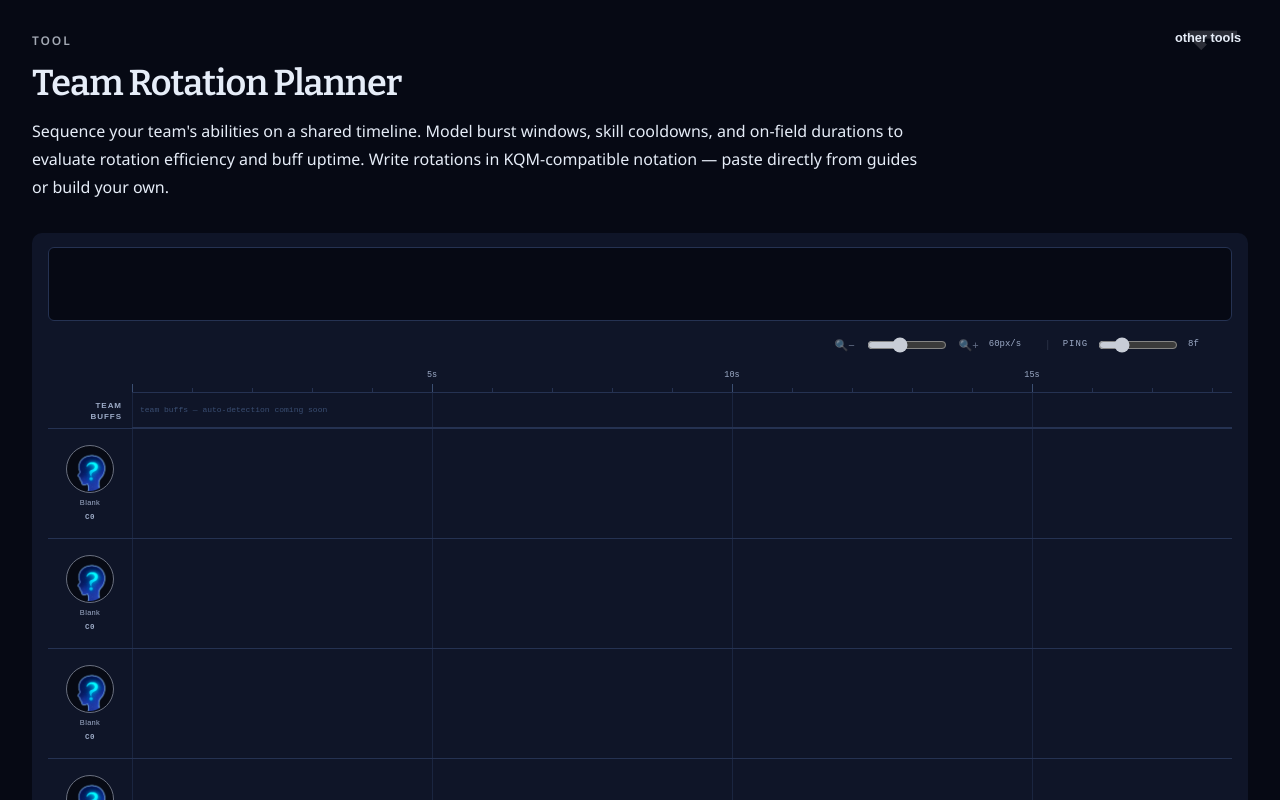
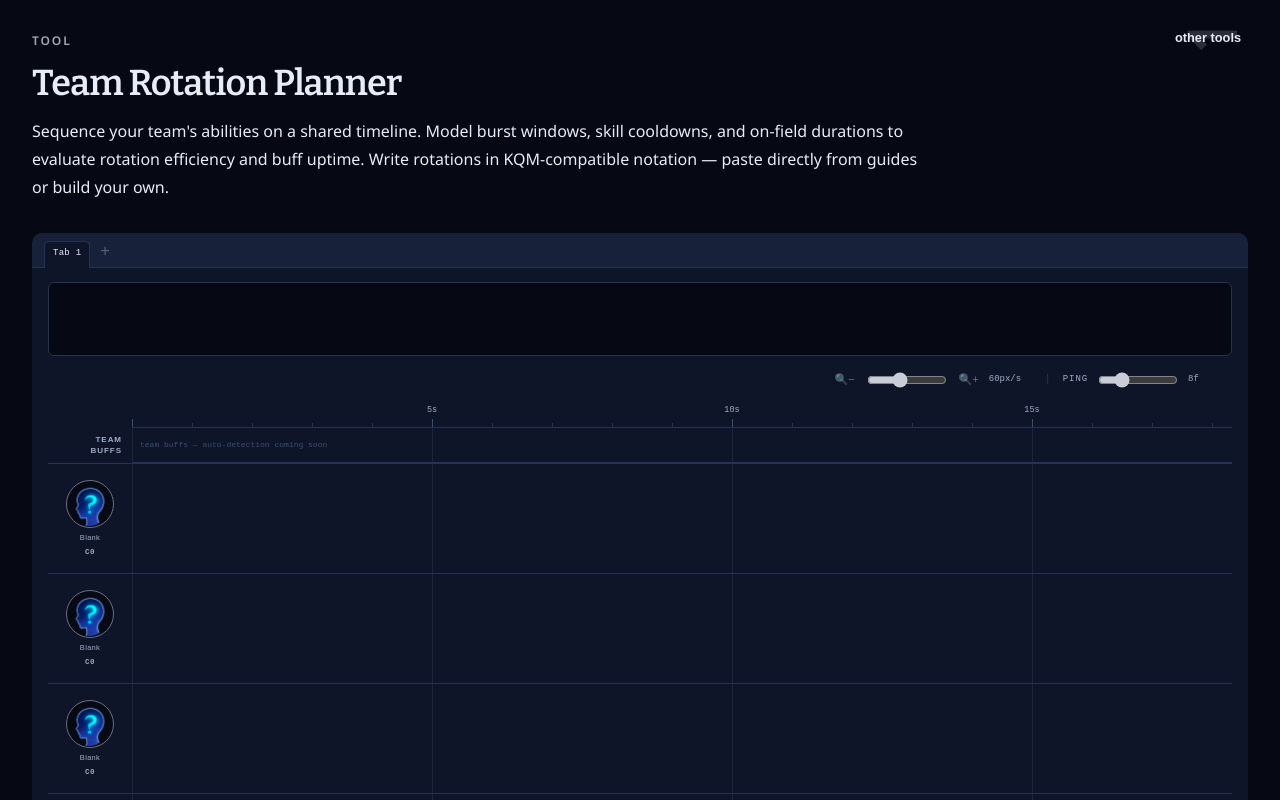
Before and after one commit to natewest-jp/critcalc, a SvelteKit app: page /rotation-planner in a window 1280 px wide. Built offline with nearby package versions, Linux system fonts and the light colour scheme.

Commit message:
feat: rotation planner tabs

```diff
--- a/src/lib/components/RotationTimeline.svelte
+++ b/src/lib/components/RotationTimeline.svelte
@@ -647,7 +647,7 @@
 		font-size: 10px;
 		color: var(--text);
 		background: var(--bg);
-		border-radius: 10px;
+		border-radius: 0 0 10px 10px;
 		padding: 14px 16px 16px;
 		display: flex;
 		flex-direction: column;
--- a/src/routes/(tools)/rotation-planner/+page.svelte
+++ b/src/routes/(tools)/rotation-planner/+page.svelte
@@ -4,13 +4,161 @@
 	import TeamBonusesBlock from '$lib/components/TeamBonusesBlock.svelte';
 	import CharacterSelector from '$lib/components/CharacterSelector.svelte';
 	import { getCharacterByDisplayName } from '$lib/data/characterLookup';
+	import { browser } from '$app/environment';
 
-	let notation = $state('');
-	let manualSlots = $state<string[] | null>(null);
-	let selectorOpen = $state(false);
-	let panelsExpanded = $state(false);
+	// ---------------------------------------------------------------------------
+	// Tab model
+	// ---------------------------------------------------------------------------
 
-	// Notation-derived slots (first 4 unique characters in order of appearance)
+	type Tab = {
+		id: string;
+		label: string;
+		notation: string;
+		manualSlots: string[] | null;
+		savedId?: string; // reserved: links to future save-bank entry
+	};
+
+	const TAB_LIMIT = 6;
+	const TABS_KEY = 'critcalc:rotationTabs';
+
+	function genId(): string {
+		return Math.random().toString(36).slice(2, 10);
+	}
+
+	function makeTab(label: string): Tab {
+		return { id: genId(), label, notation: '', manualSlots: null };
+	}
+
+	function loadFromStorage(): { tabs: Tab[]; activeTabId: string } | null {
+		if (!browser) return null;
+		try {
+			const raw = localStorage.getItem(TABS_KEY);
+			if (!raw) return null;
+			const data = JSON.parse(raw);
+			if (!Array.isArray(data.tabs) || data.tabs.length === 0 || !data.activeTabId) return null;
+			return data;
+		} catch {
+			return null;
+		}
+	}
+
+	// ---------------------------------------------------------------------------
+	// Tabs state
+	// ---------------------------------------------------------------------------
+
+	// Derive all initial values from const data so no $state initializer
+	// references another $state variable (avoids Svelte's state_referenced_locally warning).
+	const stored = loadFromStorage();
+	const initialTabs: Tab[] = stored?.tabs ?? [makeTab('Tab 1')];
+	const initialActiveId: string =
+		stored?.activeTabId && initialTabs.some((t) => t.id === stored.activeTabId)
+			? stored.activeTabId
+			: initialTabs[0].id;
+	const initialTab = initialTabs.find((t) => t.id === initialActiveId) ?? initialTabs[0];
+
+	let tabs = $state<Tab[]>(initialTabs);
+	let activeTabId = $state<string>(initialActiveId);
+
+	// Live working state — kept separate from the tabs array so bind:notation
+	// on RotationTimeline works cleanly without circular reactivity.
+	let notation = $state<string>(initialTab.notation);
+	let manualSlots = $state<string[] | null>(initialTab.manualSlots);
+
+	// ---------------------------------------------------------------------------
+	// Auto-persist
+	// Writes only to localStorage — never to $state — so there's no circular
+	// reactivity. Svelte 5 batches the synchronous state mutations inside each
+	// tab operation into a single effect run.
+	// ---------------------------------------------------------------------------
+
+	$effect(() => {
+		if (!browser) return;
+		const snapshot = tabs.map((t) =>
+			t.id === activeTabId ? { ...t, notation, manualSlots } : t
+		);
+		localStorage.setItem(TABS_KEY, JSON.stringify({ tabs: snapshot, activeTabId }));
+	});
+
+	// ---------------------------------------------------------------------------
+	// Tab operations
+	// ---------------------------------------------------------------------------
+
+	/** Flush live notation/slots back into the tabs array before any switch. */
+	function flush() {
+		tabs = tabs.map((t) => (t.id === activeTabId ? { ...t, notation, manualSlots } : t));
+	}
+
+	function switchTab(id: string) {
+		if (id === activeTabId) return;
+		flush();
+		activeTabId = id;
+		const tab = tabs.find((t) => t.id === id)!;
+		notation = tab.notation;
+		manualSlots = tab.manualSlots;
+	}
+
+	function addTab() {
+		if (tabs.length >= TAB_LIMIT) return;
+		flush();
+		const newTab = makeTab(`Tab ${tabs.length + 1}`);
+		tabs = [...tabs, newTab];
+		activeTabId = newTab.id;
+		notation = '';
+		manualSlots = null;
+	}
+
+	function closeTab(id: string) {
+		if (tabs.length <= 1) return;
+		flush();
+		const idx = tabs.findIndex((t) => t.id === id);
+		const wasActive = id === activeTabId;
+		tabs = tabs.filter((t) => t.id !== id);
+		if (wasActive) {
+			const next = tabs[Math.min(idx, tabs.length - 1)];
+			activeTabId = next.id;
+			notation = next.notation;
+			manualSlots = next.manualSlots;
+		}
+	}
+
+	function renameTab(id: string, label: string) {
+		const trimmed = label.trim();
+		if (!trimmed) return;
+		tabs = tabs.map((t) => (t.id === id ? { ...t, label: trimmed } : t));
+	}
+
+	// ---------------------------------------------------------------------------
+	// Rename UI state
+	// ---------------------------------------------------------------------------
+
+	let editingTabId = $state<string | null>(null);
+	let editingLabel = $state('');
+
+	function startRename(tab: Tab, e: MouseEvent) {
+		e.stopPropagation();
+		editingTabId = tab.id;
+		editingLabel = tab.label;
+	}
+
+	function commitRename() {
+		if (editingTabId) renameTab(editingTabId, editingLabel);
+		editingTabId = null;
+	}
+
+	function cancelRename() {
+		editingTabId = null;
+	}
+
+	/** Svelte action: focus + select the input on mount. */
+	function focusInput(node: HTMLInputElement) {
+		node.focus();
+		node.select();
+	}
+
+	// ---------------------------------------------------------------------------
+	// Slot resolution (notation-driven + manual override, same as before)
+	// ---------------------------------------------------------------------------
+
 	let autoSlots = $derived.by(() => {
 		const seen: string[] = [];
 		for (const segment of notation.split('>')) {
@@ -24,13 +172,19 @@
 		return seen;
 	});
 
-	// Active slots: manual takes priority, falls back to notation-driven
 	let slots = $derived(manualSlots ?? autoSlots);
 
 	function handleSelectorConfirm(chosen: string[]) {
 		manualSlots = chosen;
 		selectorOpen = false;
 	}
+
+	// ---------------------------------------------------------------------------
+	// UI state
+	// ---------------------------------------------------------------------------
+
+	let selectorOpen = $state(false);
+	let panelsExpanded = $state(false);
 </script>
 
 <svelte:head>
@@ -49,11 +203,63 @@
 	</div>
 
 	<section class="timeline-section">
+
+		<!-- ── Tab bar ──────────────────────────────────────────────── -->
+		<div class="tab-bar">
+			{#each tabs as tab (tab.id)}
+				<!--
+					Outer element is a div[role=button] to avoid nesting <button>
+					inside <button> (the close button). Keyboard: Enter = switch.
+				-->
+				<div
+					class="tab"
+					class:active={tab.id === activeTabId}
+					role="button"
+					tabindex="0"
+					onclick={() => switchTab(tab.id)}
+					ondblclick={(e) => startRename(tab, e)}
+					onkeydown={(e) => { if (e.key === 'Enter') switchTab(tab.id); }}
+				>
+					{#if editingTabId === tab.id}
+						<input
+							class="tab-rename"
+							bind:value={editingLabel}
+							use:focusInput
+							onclick={(e) => e.stopPropagation()}
+							ondblclick={(e) => e.stopPropagation()}
+							onblur={commitRename}
+							onkeydown={(e) => {
+								if (e.key === 'Enter') { e.preventDefault(); commitRename(); }
+								else if (e.key === 'Escape') { e.preventDefault(); cancelRename(); }
+							}}
+						/>
+					{:else}
+						<span class="tab-label">{tab.label}</span>
+					{/if}
+
+					{#if tabs.length > 1}
+						<button
+							class="tab-close"
+							tabindex="-1"
+							aria-label="Close {tab.label}"
+							onclick={(e) => { e.stopPropagation(); closeTab(tab.id); }}
+						>×</button>
+					{/if}
+				</div>
+			{/each}
+
+			{#if tabs.length < TAB_LIMIT}
+				<button class="tab-add" onclick={addTab} aria-label="New tab">+</button>
+			{/if}
+		</div>
+
+		<!-- ── Timeline ─────────────────────────────────────────────── -->
 		<RotationTimeline
 			bind:notation
 			characterSlots={slots}
 			onOpenSelector={() => { selectorOpen = true; }}
 		/>
+
 	</section>
 
 	<TeamBonusesBlock {slots} />
@@ -80,6 +286,8 @@
 		gap: clamp(16px, 2.5vw, 32px);
 	}
 
+	/* ── Intro ───────────────────────────────────────────────────── */
+
 	.intro {
 		display: grid;
 		gap: 0.75rem;
@@ -104,12 +312,135 @@
 		font-size: 1rem;
 		line-height: 1.75rem;
 	}
+	@media (min-width: 768px) {
+		.intro-title { font-size: 2.25rem; }
+	}
 
-	@media (min-width: 768px) {
-		.intro-title {
-			font-size: 2.25rem;
-		}
+	/* ── Timeline section (tab bar + timeline stacked, zero gap) ─── */
+
+	.timeline-section {
+		width: 100%;
+		display: flex;
+		flex-direction: column;
 	}
+
+	/* ── Tab bar ─────────────────────────────────────────────────── */
+
+	.tab-bar {
+		display: flex;
+		align-items: flex-end;
+		gap: 2px;
+		padding: 8px 12px 0;
+		background: #17213a;
+		border-radius: 10px 10px 0 0;
+		border-bottom: 1px solid #253252;
+	}
+
+	.tab {
+		display: flex;
+		align-items: center;
+		gap: 5px;
+		padding: 5px 8px 6px;
+		border-radius: 5px 5px 0 0;
+		border: 1px solid transparent;
+		border-bottom: none;
+		background: transparent;
+		color: #9eacc8;
+		cursor: pointer;
+		font-family: 'IBM Plex Mono', 'JetBrains Mono', monospace;
+		font-size: 9px;
+		letter-spacing: 0.03em;
+		user-select: none;
+		white-space: nowrap;
+		min-width: 0;
+		max-width: 160px;
+		transition: background 0.1s, color 0.1s;
+	}
+
+	.tab:hover:not(.active) {
+		background: rgba(255, 255, 255, 0.05);
+		color: #c8d4e8;
+	}
+
+	/*
+		Active tab: background matches the timeline card (#0f1528), and
+		border-bottom-color matches so it visually "eats" the bar's bottom
+		border, merging the tab into the content below.
+	*/
+	.tab.active {
+		background: #0f1528;
+		color: #e6edf8;
+		border-color: #253252;
+		border-bottom-color: #0f1528;
+		margin-bottom: -1px;
+		padding-bottom: 7px; /* +1px to compensate for the -1px margin */
+	}
+
+	.tab-label {
+		overflow: hidden;
+		text-overflow: ellipsis;
+		white-space: nowrap;
+		flex: 1;
+		min-width: 0;
+	}
+
+	.tab-rename {
+		background: rgba(255, 255, 255, 0.07);
+		border: 1px solid #3a4e72;
+		border-radius: 3px;
+		color: #e6edf8;
+		font-family: 'IBM Plex Mono', 'JetBrains Mono', monospace;
+		font-size: 9px;
+		padding: 1px 4px;
+		width: 80px;
+		outline: none;
+		flex-shrink: 0;
+	}
+	.tab-rename:focus {
+		border-color: #6cb5ff;
+	}
+
+	.tab-close {
+		background: none;
+		border: none;
+		padding: 0;
+		width: 14px;
+		height: 14px;
+		border-radius: 3px;
+		display: flex;
+		align-items: center;
+		justify-content: center;
+		color: inherit;
+		font-size: 13px;
+		line-height: 1;
+		cursor: pointer;
+		opacity: 0.4;
+		flex-shrink: 0;
+		transition: opacity 0.1s, background 0.1s;
+	}
+	.tab-close:hover {
+		opacity: 1;
+		background: rgba(255, 255, 255, 0.08);
+	}
+
+	.tab-add {
+		background: none;
+		border: none;
+		padding: 0 8px 7px;
+		color: #9eacc8;
+		font-size: 16px;
+		line-height: 1;
+		cursor: pointer;
+		opacity: 0.45;
+		transition: opacity 0.1s;
+		align-self: flex-end;
+		font-family: 'IBM Plex Mono', monospace;
+	}
+	.tab-add:hover {
+		opacity: 1;
+	}
+
+	/* ── Character panel row ─────────────────────────────────────── */
 
 	.panel-row {
 		display: grid;
@@ -117,8 +448,4 @@
 		gap: clamp(6px, 0.75vw, 10px);
 		min-width: 0;
 	}
-
-	.timeline-section {
-		width: 100%;
-	}
 </style>
```
Also changed, not shown: static/assets/characters/side/blank.webp.
